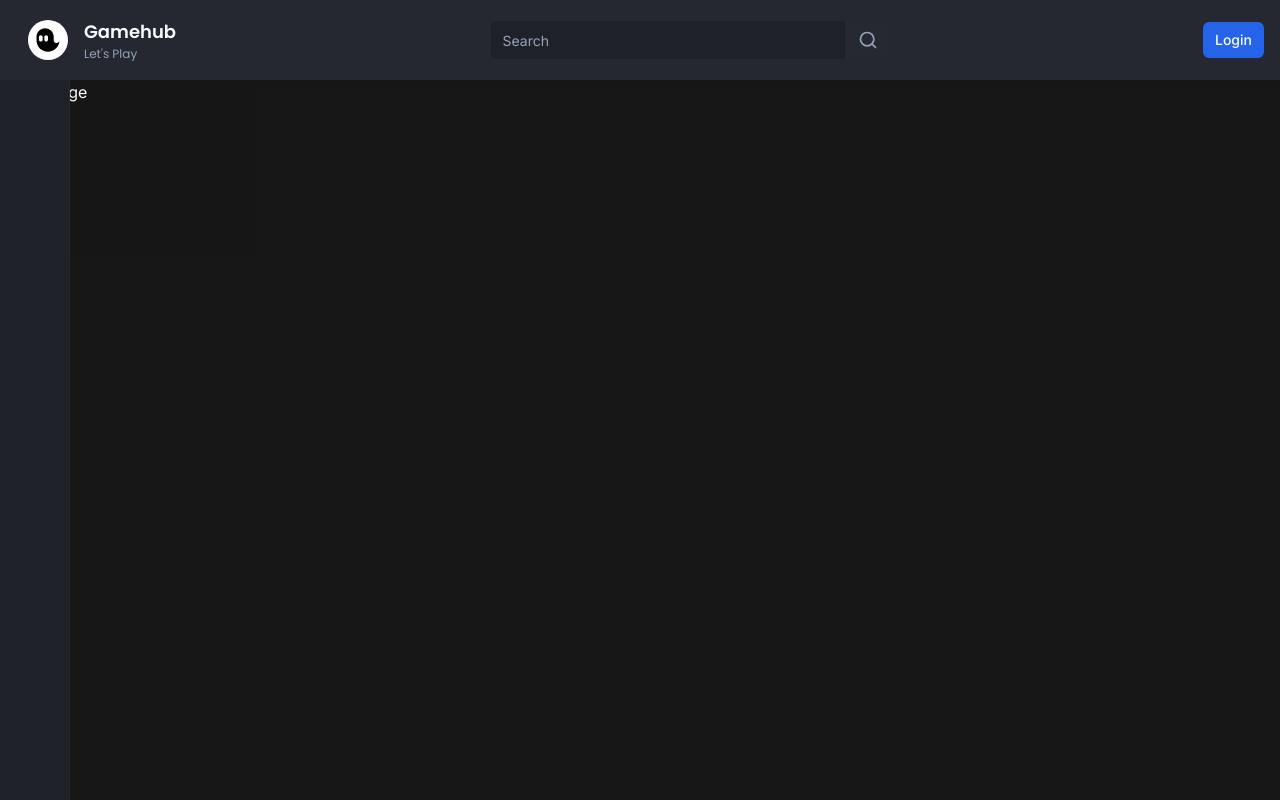
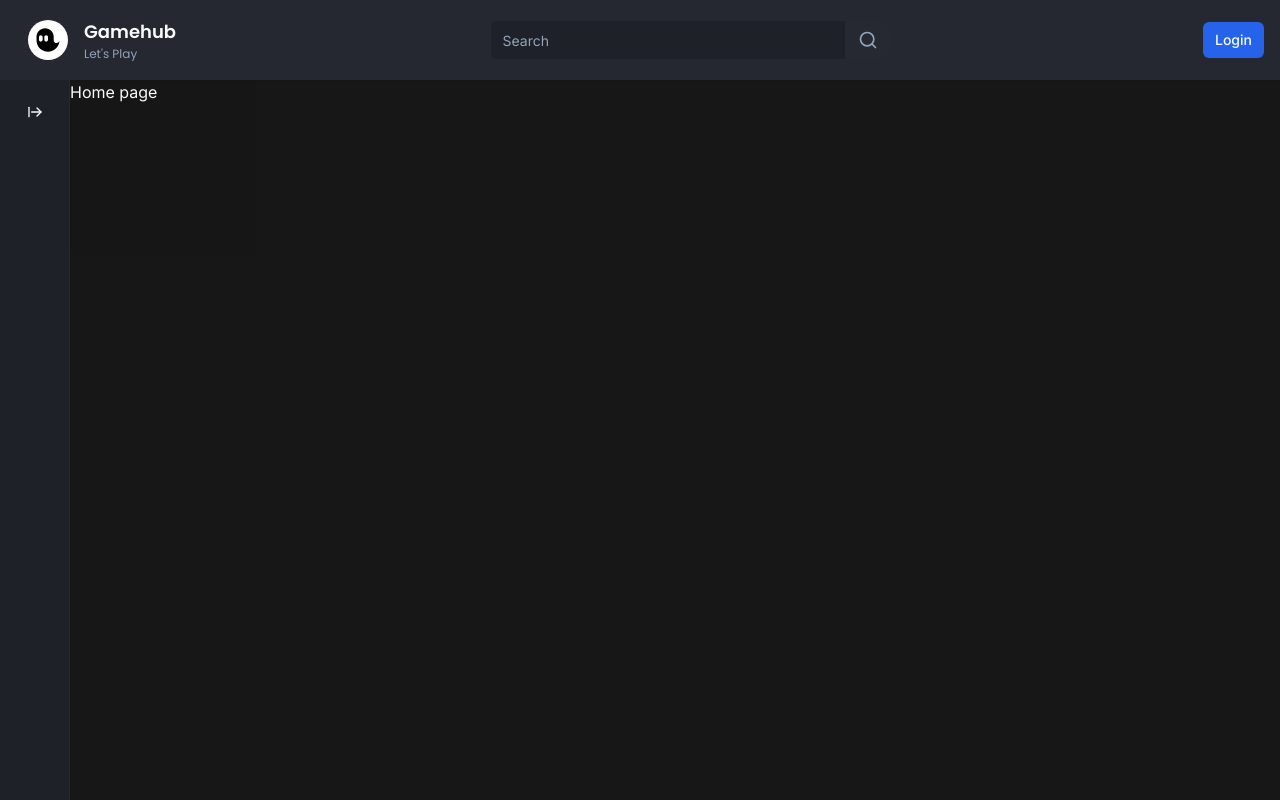
Before and after one commit to RedSkyRed/streaming-service, a Next.js app: page / in a window 1280 px wide. Both pictures are taken after a click on the button 211 px from the left and 108 px from the top of the page. Built offline with nearby package versions, Linux system fonts and the light colour scheme; no server answers.

Commit message:
Created a dynamic sidebar

```diff
--- /dev/null
+++ b/app/(browse)/__components/container.tsx
@@ -0,0 +1,39 @@
+"use client"
+
+import { useEffect } from "react";
+import { useMediaQuery } from "usehooks-ts";
+
+import { useSidebar } from "@/store/use-sidebar"
+import {cn} from "@/lib/utils"
+
+interface ContainerProps {
+    children: React.ReactNode
+}
+
+export const Container = ({
+    children
+}: ContainerProps) => {
+    const matches = useMediaQuery("(max-width: 1024px)")
+    const {
+        collapsed,
+        onCollapse,
+        onExpand,
+      } = useSidebar((state) => state)
+
+      useEffect(() => {
+        if (matches) {
+          onCollapse();
+        } else {
+          onExpand();
+        }
+      }, [matches, onCollapse, onExpand]);
+
+    return (
+        <div className={cn(
+            "flex-1",
+            collapsed ? "ml-[70px]" : "ml-[70px] lg:ml-60"
+        )}>
+            {children}
+        </div>
+    )
+}
--- a/app/(browse)/__components/sidebar/toggle.tsx
+++ b/app/(browse)/__components/sidebar/toggle.tsx
@@ -2,7 +2,7 @@
 
 import { ArrowLeftFromLine, ArrowRightFromLine } from "lucide-react";
 
-// import { Hint } from "@/components/hint";
+import { Hint } from "@/components/hint";
 import { Button } from "@/components/ui/button";
 import { useSidebar } from "@/store/use-sidebar";
 // import { Skeleton } from "@/components/ui/skeleton";
@@ -18,14 +18,28 @@
 
     return (
         <>
+        {collapsed && (
+            <div className="hidden lg:flex w-full items-center justify-center pt-4 mb-4">
+                <Hint label={label} side="right" asChild>
+                    <Button
+                    variant="ghost"
+                    className="h-auto p-2"
+                    onClick={onExpand}>
+                        <ArrowRightFromLine className="h-4 w-4"/>
+                    </Button>
+                </Hint>
+            </div>
+        )}
         {!collapsed && (
             <div className="p-3 pl-6 mb-2 flex items-center w-full">
                 <p className="font-semibold text-primary">
                     For you
                 </p>
+                <Hint label={label} side="right" asChild>
                     <Button className="h-auto p-2 ml-auto" variant="ghost" onClick={onCollapse}>
                         <ArrowLeftFromLine className="h-4 w-4"/>
                     </Button>
+                </Hint>
             </div>
         )}
         </>
--- a/app/(browse)/layout.tsx
+++ b/app/(browse)/layout.tsx
@@ -1,5 +1,6 @@
 import {Navbar} from "./__components/navbar"
 import {Sidebar} from "./__components/sidebar"
+import {Container} from "./__components/container"
 
 
 const BrowseLayout = ({
@@ -9,7 +10,10 @@
     <Navbar/>
     <div className="flex h-full pt-20">
         <Sidebar/>
-        {children}</div>
+        <Container>
+        {children}
+        </Container>
+        </div>
     </>
 )}
 
--- /dev/null
+++ b/components/hint.tsx
@@ -0,0 +1,41 @@
+import {
+    Tooltip,
+    TooltipContent,
+    TooltipProvider,
+    TooltipTrigger
+} from "@/components/ui/tooltip"
+
+interface HintProps {
+    label: string
+    children: React.ReactNode
+    asChild?: boolean
+    side?: "top" | "bottom" | "left" | "right"
+    align?: "start" | "center" | "end"
+}
+
+export const Hint = ({
+    label,
+    children,
+    asChild,
+    side,
+    align,
+}: HintProps) => {
+    return (
+        <TooltipProvider>
+            <Tooltip delayDuration={0}>
+                <TooltipTrigger asChild={asChild}>
+                    {children}
+                </TooltipTrigger>
+                <TooltipContent
+                    className="text-black bg-white"
+                    side={side}
+                    align={align}
+                >
+                    <p className="font-semibold">
+                        {label}
+                    </p>
+                </TooltipContent>
+            </Tooltip>
+        </TooltipProvider>
+    )
+}
--- /dev/null
+++ b/components/ui/tooltip.tsx
@@ -0,0 +1,30 @@
+"use client"
+
+import * as React from "react"
+import * as TooltipPrimitive from "@radix-ui/react-tooltip"
+
+import { cn } from "@/lib/utils"
+
+const TooltipProvider = TooltipPrimitive.Provider
+
+const Tooltip = TooltipPrimitive.Root
+
+const TooltipTrigger = TooltipPrimitive.Trigger
+
+const TooltipContent = React.forwardRef<
+  React.ElementRef<typeof TooltipPrimitive.Content>,
+  React.ComponentPropsWithoutRef<typeof TooltipPrimitive.Content>
+>(({ className, sideOffset = 4, ...props }, ref) => (
+  <TooltipPrimitive.Content
+    ref={ref}
+    sideOffset={sideOffset}
+    className={cn(
+      "z-50 overflow-hidden rounded-md border bg-popover px-3 py-1.5 text-sm text-popover-foreground shadow-md animate-in fade-in-0 zoom-in-95 data-[state=closed]:animate-out data-[state=closed]:fade-out-0 data-[state=closed]:zoom-out-95 data-[side=bottom]:slide-in-from-top-2 data-[side=left]:slide-in-from-right-2 data-[side=right]:slide-in-from-left-2 data-[side=top]:slide-in-from-bottom-2",
+      className
+    )}
+    {...props}
+  />
+))
+TooltipContent.displayName = TooltipPrimitive.Content.displayName
+
+export { Tooltip, TooltipTrigger, TooltipContent, TooltipProvider }
--- a/package.json
+++ b/package.json
@@ -13,6 +13,7 @@
     "@clerk/themes": "^1.7.9",
     "@prisma/client": "^5.9.1",
     "@radix-ui/react-slot": "^1.0.2",
+    "@radix-ui/react-tooltip": "^1.0.7",
     "class-variance-authority": "^0.7.0",
     "clsx": "^2.1.0",
     "lucide-react": "^0.320.0",
@@ -25,6 +26,7 @@
     "svix": "^1.16.0",
     "tailwind-merge": "^2.2.1",
     "tailwindcss-animate": "^1.0.7",
+    "usehooks-ts": "^2.13.0",
     "zustand": "^4.5.0"
   },
   "devDependencies": {
```
Also changed, not shown: 1 other file (tests, documents, lock files or other folders). Lines whose indentation alone changed are shown as unchanged.
